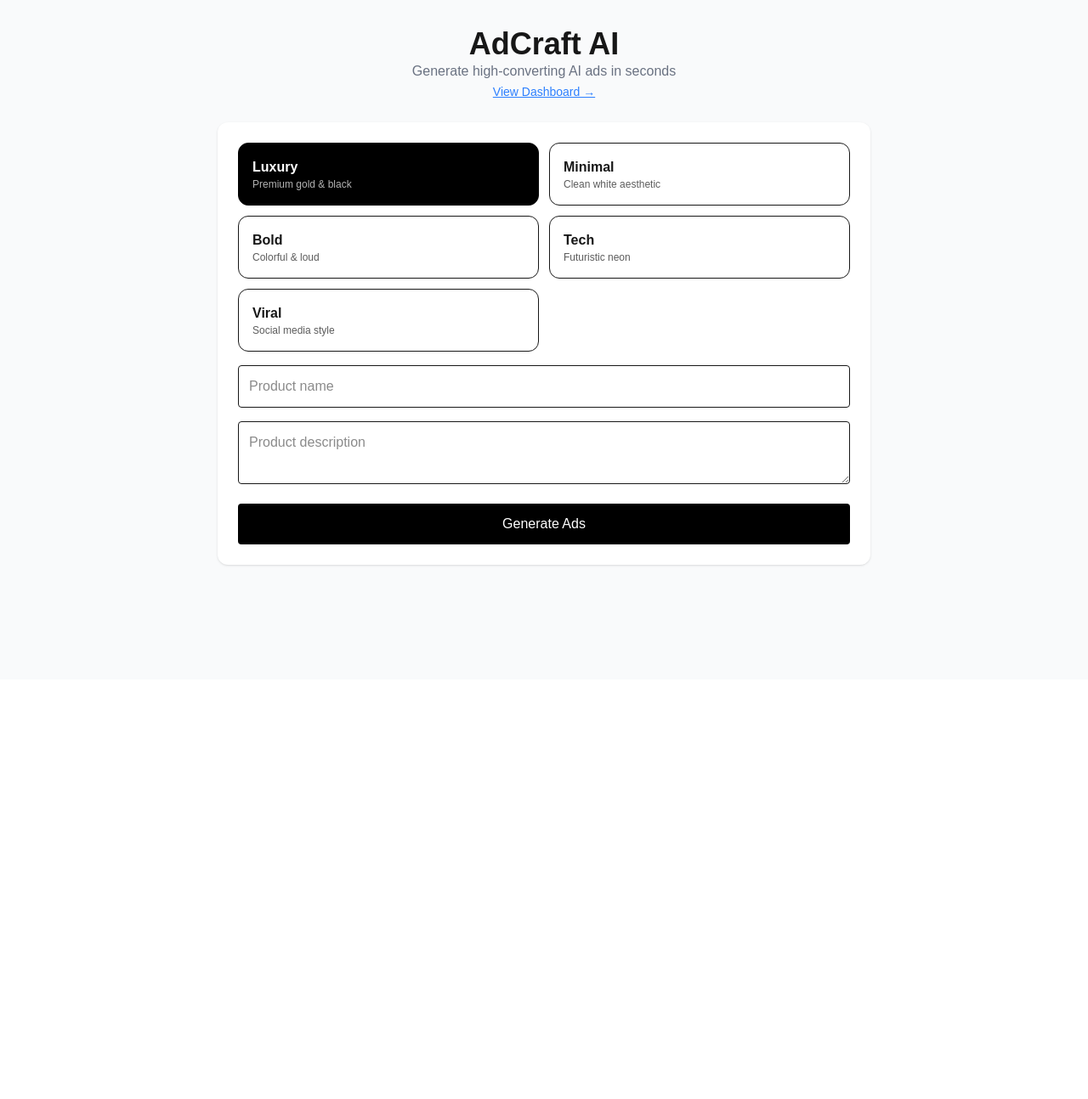
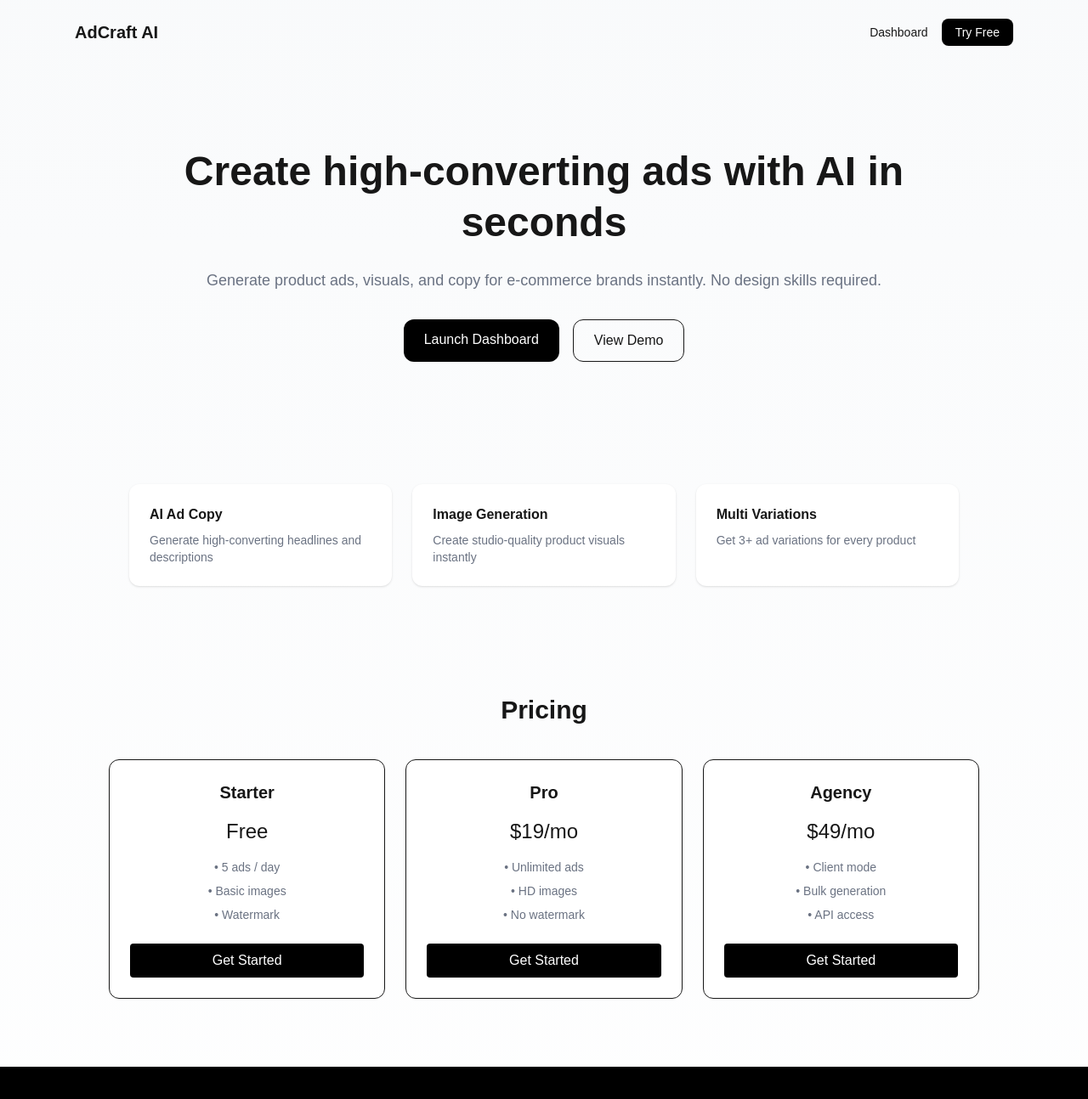
Before and after one commit to viktor-ai-dev/adcraft-ai, a Next.js app in the folder adcraft-ai/: page / in a window 1280 px wide. Shown: the top 1294 px of the page at 85% size. Before the commit the page ends 800 px from the top, so only its background shows below. Built offline with nearby package versions, Linux system fonts and the light colour scheme.

Commit message:
Updated app/page.tsx

```diff
--- a/adcraft-ai/app/page.tsx
+++ b/adcraft-ai/app/page.tsx
@@ -1,235 +1,145 @@
-"use client";
+export default function Landing() {
+  return (
+    <main className="min-h-screen bg-gradient-to-b from-gray-50 to-white">
 
-import { useState } from "react";
-import { motion } from "framer-motion";
-import toast from "react-hot-toast";
+      {/* NAV */}
+      <div className="flex justify-between items-center p-6 max-w-6xl mx-auto">
+        <h1 className="font-bold text-xl">AdCraft AI</h1>
 
-const styles = [
-  { key: "luxury", label: "Luxury", desc: "Premium gold & black" },
-  { key: "minimal", label: "Minimal", desc: "Clean white aesthetic" },
-  { key: "bold", label: "Bold", desc: "Colorful & loud" },
-  { key: "tech", label: "Tech", desc: "Futuristic neon" },
-  { key: "viral", label: "Viral", desc: "Social media style" },
-];
-
-export default function Home() {
-  const [name, setName] = useState("");
-  const [description, setDescription] = useState("");
-  const [result, setResult] = useState<any>(null);
-  const [loading, setLoading] = useState(false);
-  const [style, setStyle] = useState("luxury");
-
-  const handleGenerate = async () => {
-    if (loading) return;
-    if (!name || !description) return;
-
-    setLoading(true);
-    setResult(null);
-
-    try {
-      const textRes = await fetch("/api/generate-text", {
-        method: "POST",
-        headers: { "Content-Type": "application/json" },
-        body: JSON.stringify({ name, description, style }),
-      });
-
-      const textData = await textRes.json();
-
-      const imageRes = await fetch("/api/generate-images", {
-        method: "POST",
-        headers: { "Content-Type": "application/json" },
-        body: JSON.stringify({ name, description, style }),
-      });
-
-      const imageData = await imageRes.json();
-
-      setResult({
-        text: textData || {},
-        images: imageData?.images || [],
-      });
-    } catch (error) {
-      console.error("GENERATION ERROR:", error);
-      toast.error("Something went wrong");
-    } finally {
-      setLoading(false);
-    }
-  };
-
-  return (
-    <main className="min-h-screen bg-gray-50 flex justify-center p-8">
-      <div className="w-full max-w-3xl space-y-6">
-
-        {/* HEADER */}
-        <div className="text-center">
-          <h1 className="text-4xl font-bold">AdCraft AI</h1>
-          <p className="text-gray-500">
-            Generate high-converting AI ads in seconds
-          </p>
-
-          <a href="/dashboard" className="text-blue-500 underline text-sm">
-            View Dashboard →
+        <div className="space-x-4 text-sm">
+          <a href="/dashboard" className="hover:underline">
+            Dashboard
+          </a>
+          <a
+            href="/"
+            className="bg-black text-white px-4 py-2 rounded-lg"
+          >
+            Try Free
           </a>
         </div>
+      </div>
 
-        {/* INPUT */}
-        <div className="bg-white p-6 rounded-xl shadow space-y-4">
+      {/* HERO */}
+      <section className="text-center py-24 px-6 max-w-4xl mx-auto">
+        <h2 className="text-5xl font-bold leading-tight">
+          Create high-converting ads with AI in seconds
+        </h2>
 
-          {/* STYLE */}
-          <div className="grid grid-cols-2 gap-3">
-            {styles.map((s) => (
-              <div
-                key={s.key}
-                onClick={() => setStyle(s.key)}
-                className={`cursor-pointer border p-4 rounded-xl transition
-                ${
-                  style === s.key
-                    ? "border-black bg-black text-white"
-                    : "hover:bg-gray-100"
-                }`}
-              >
-                <h3 className="font-bold">{s.label}</h3>
-                <p className="text-xs opacity-70">{s.desc}</p>
-              </div>
-            ))}
+        <p className="text-gray-500 mt-6 text-lg">
+          Generate product ads, visuals, and copy for e-commerce brands instantly.
+          No design skills required.
+        </p>
+
+        <div className="mt-8 flex justify-center gap-4">
+          <a
+            href="/dashboard"
+            className="bg-black text-white px-6 py-3 rounded-xl"
+          >
+            Launch Dashboard
+          </a>
+
+          <a
+            href="/"
+            className="border px-6 py-3 rounded-xl"
+          >
+            View Demo
+          </a>
+        </div>
+      </section>
+
+      {/* FEATURES */}
+      <section className="grid grid-cols-3 gap-6 max-w-5xl mx-auto px-6 py-12">
+        {[
+          {
+            title: "AI Ad Copy",
+            desc: "Generate high-converting headlines and descriptions",
+          },
+          {
+            title: "Image Generation",
+            desc: "Create studio-quality product visuals instantly",
+          },
+          {
+            title: "Multi Variations",
+            desc: "Get 3+ ad variations for every product",
+          },
+        ].map((f) => (
+          <div
+            key={f.title}
+            className="p-6 bg-white rounded-xl shadow hover:shadow-lg transition"
+          >
+            <h3 className="font-bold mb-2">{f.title}</h3>
+            <p className="text-sm text-gray-500">{f.desc}</p>
           </div>
+        ))}
+      </section>
 
-          <input
-            placeholder="Product name"
-            className="border p-3 w-full rounded"
-            onChange={(e) => setName(e.target.value)}
-          />
+      {/* PRICING (FAKE SAAS = IMPORTANT) */}
+      <section className="py-20 px-6 text-center">
+        <h2 className="text-3xl font-bold mb-10">Pricing</h2>
 
-          <textarea
-            placeholder="Product description"
-            className="border p-3 w-full rounded"
-            onChange={(e) => setDescription(e.target.value)}
-          />
+        <div className="grid grid-cols-3 gap-6 max-w-5xl mx-auto">
 
-          <button
-            disabled={loading}
-            onClick={handleGenerate}
-            className="bg-black text-white px-4 py-3 rounded w-full hover:opacity-90 active:scale-95 transition disabled:opacity-50"
-          >
-            {loading ? "Generating ads..." : "Generate Ads"}
-          </button>
-        </div>
+          {[
+            {
+              name: "Starter",
+              price: "Free",
+              features: ["5 ads / day", "Basic images", "Watermark"],
+            },
+            {
+              name: "Pro",
+              price: "$19/mo",
+              features: ["Unlimited ads", "HD images", "No watermark"],
+            },
+            {
+              name: "Agency",
+              price: "$49/mo",
+              features: ["Client mode", "Bulk generation", "API access"],
+            },
+          ].map((plan) => (
+            <div
+              key={plan.name}
+              className="border rounded-xl p-6 bg-white hover:scale-105 transition"
+            >
+              <h3 className="font-bold text-xl">{plan.name}</h3>
+              <p className="text-2xl my-4">{plan.price}</p>
 
-        {/* LOADING STATE */}
-        {loading && (
-          <div className="space-y-4">
-            <p className="text-sm text-gray-500 animate-pulse">
-              ✨ Writing ad copy...
-            </p>
-            <p className="text-sm text-gray-500 animate-pulse">
-              🎨 Generating visuals...
-            </p>
-            <p className="text-sm text-gray-500 animate-pulse">
-              🚀 Finalizing campaign...
-            </p>
+              <ul className="text-sm text-gray-500 space-y-2">
+                {plan.features.map((f) => (
+                  <li key={f}>• {f}</li>
+                ))}
+              </ul>
 
-            <div className="grid grid-cols-3 gap-4">
-              {[1, 2, 3].map((i) => (
-                <div
-                  key={i}
-                  className="h-64 bg-gray-200 animate-pulse rounded-xl"
-                />
-              ))}
-            </div>
-          </div>
-        )}
-
-        {/* RESULTS */}
-        {result && !loading && (
-          <motion.div
-            initial={{ opacity: 0, y: 20 }}
-            animate={{ opacity: 1, y: 0 }}
-            className="space-y-6"
-          >
-
-            {/* AD PACK */}
-            <div className="bg-white p-6 rounded-xl shadow space-y-4">
-              <h2 className="text-xl font-bold">Ad Pack</h2>
-
-              {result.text?.headlines && (
-                <div>
-                  <h3 className="font-semibold mb-1">Headlines</h3>
-                  {result.text.headlines.map((h: string, i: number) => (
-                    <div key={i} className="bg-gray-100 p-2 rounded mb-1 text-sm">
-                      {h}
-                    </div>
-                  ))}
-                </div>
-              )}
-
-              {result.text?.primaryTexts && (
-                <div>
-                  <h3 className="font-semibold mb-1">Primary Text</h3>
-                  {result.text.primaryTexts.map((t: string, i: number) => (
-                    <div key={i} className="bg-gray-100 p-2 rounded mb-1 text-sm">
-                      {t}
-                    </div>
-                  ))}
-                </div>
-              )}
-
-              {result.text?.cta && (
-                <div>
-                  <h3 className="font-semibold mb-1">CTA</h3>
-                  <div className="bg-black text-white px-4 py-2 rounded inline-block text-sm">
-                    {result.text.cta}
-                  </div>
-                </div>
-              )}
-
-              <button
-                onClick={() => {
-                  navigator.clipboard.writeText(
-                    JSON.stringify(result.text, null, 2)
-                  );
-                  toast.success("Ad copied!");
-                }}
-                className="text-blue-500 text-sm underline"
-              >
-                Copy Ad Pack
+              <button className="mt-6 bg-black text-white px-4 py-2 rounded w-full">
+                Get Started
               </button>
             </div>
+          ))}
+        </div>
+      </section>
 
-            {/* IMAGES */}
-            <div className="bg-white p-6 rounded-xl shadow">
-              <h2 className="text-xl font-bold mb-4">
-                Generated Ad Variations
-              </h2>
+      {/* CTA */}
+      <section className="text-center py-20 bg-black text-white">
+        <h2 className="text-3xl font-bold">
+          Start creating ads in seconds
+        </h2>
 
-              {result.images.length === 0 ? (
-                <p className="text-gray-500 text-sm">
-                  No images generated
-                </p>
-              ) : (
-                <div className="grid grid-cols-3 gap-4">
-                  {result.images.map((img: string, i: number) => (
-                    <div
-                      key={i}
-                      className="group relative overflow-hidden rounded-xl shadow"
-                    >
-                      <motion.img
-                        src={img}
-                        whileHover={{ scale: 1.05 }}
-                        className="h-64 w-full object-cover rounded-xl"
-                      />
+        <p className="text-gray-300 mt-4">
+          Join thousands of ecommerce brands using AI
+        </p>
 
-                      <div className="absolute bottom-2 left-2 bg-black/70 text-white text-xs px-2 py-1 rounded">
-                        Variation {i + 1}
-                      </div>
-                    </div>
-                  ))}
-                </div>
-              )}
-            </div>
+        <a
+          href="/dashboard"
+          className="inline-block mt-6 bg-white text-black px-6 py-3 rounded-xl"
+        >
+          Open Dashboard
+        </a>
+      </section>
 
-          </motion.div>
-        )}
+      {/* FOOTER */}
+      <footer className="text-center text-sm text-gray-400 py-10">
+        © {new Date().getFullYear()} AdCraft AI. All rights reserved.
+      </footer>
 
-      </div>
     </main>
   );
 }
```
